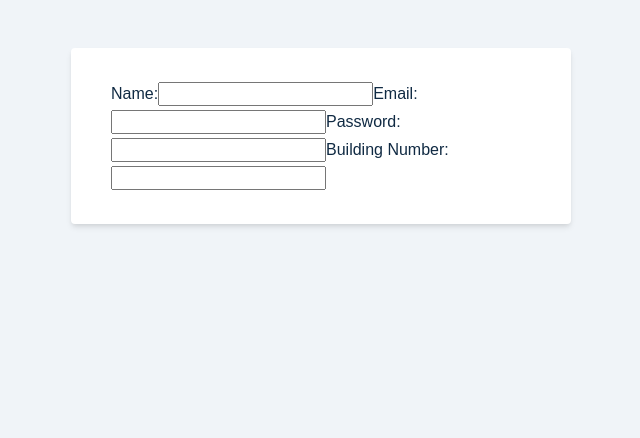
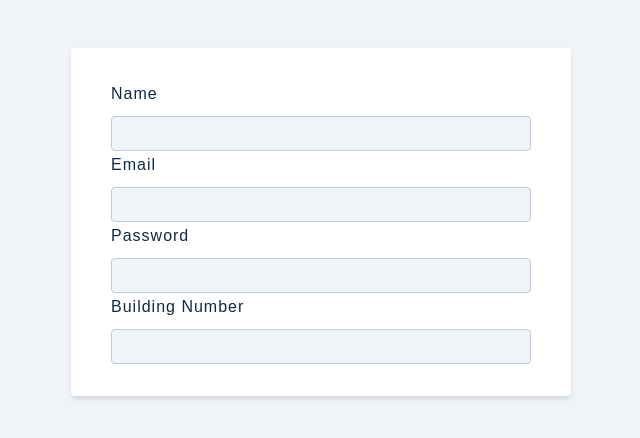
Before and after one commit to mmaustin/virginia-place, a React (Create React App) app in the folder client/: page /register in a window 1280 px wide. Shown: the top 438 px of the page, without its empty margins (319-959 px from the left). Built offline with nearby package versions, Linux system fonts and the light colour scheme.

Commit message:
import form row component to register page and removed input elements

```diff
--- a/client/src/components/index.js
+++ b/client/src/components/index.js
@@ -0,0 +1,5 @@
+import FormRow from "./FormRow";
+
+export {
+    FormRow
+}
--- a/client/src/pages/Register.js
+++ b/client/src/pages/Register.js
@@ -1,4 +1,5 @@
 import {useState} from 'react';
+import { FormRow } from '../components';
 import {Link} from 'react-router-dom';
 
 const localState = {
@@ -22,34 +23,27 @@ const Register = () => {
   return (
     <main className='full-page'>
       <form className='form'>
-        <label htmlFor="name">Name:</label>
-        <input
+        <FormRow
           type='text'
-          id='name'
           name='name'
           vaule={values.name}
           handleChange={handleChange}
         />
-        <label htmlFor="email">Email: </label>
-        <input
-          type='text'
-          id='email'
+        <FormRow
+          type='email'
           name='email'
           vaule={values.email}
           handleChange={handleChange}
         />
-        <label htmlFor="password">Password: </label>
-        <input
-          type='text'
-          id='password'
+        <FormRow
+          type='password'
           name='password'
           vaule={values.password}
           handleChange={handleChange}
         />
-        <label htmlFor="buildingNumber">Building Number:</label>
-        <input
+        <FormRow
+          labelText='Building Number'
           type='text'
-          id='buildingNumber'
           name='buildingNumber'
           vaule={values.buildingNumber}
           handleChange={handleChange}
```
